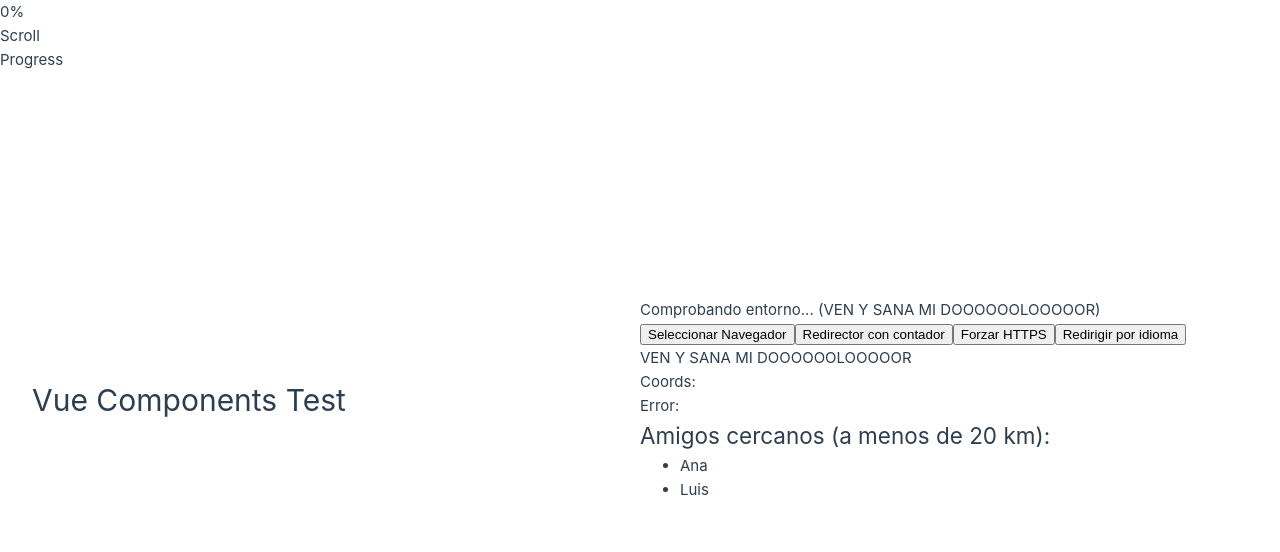
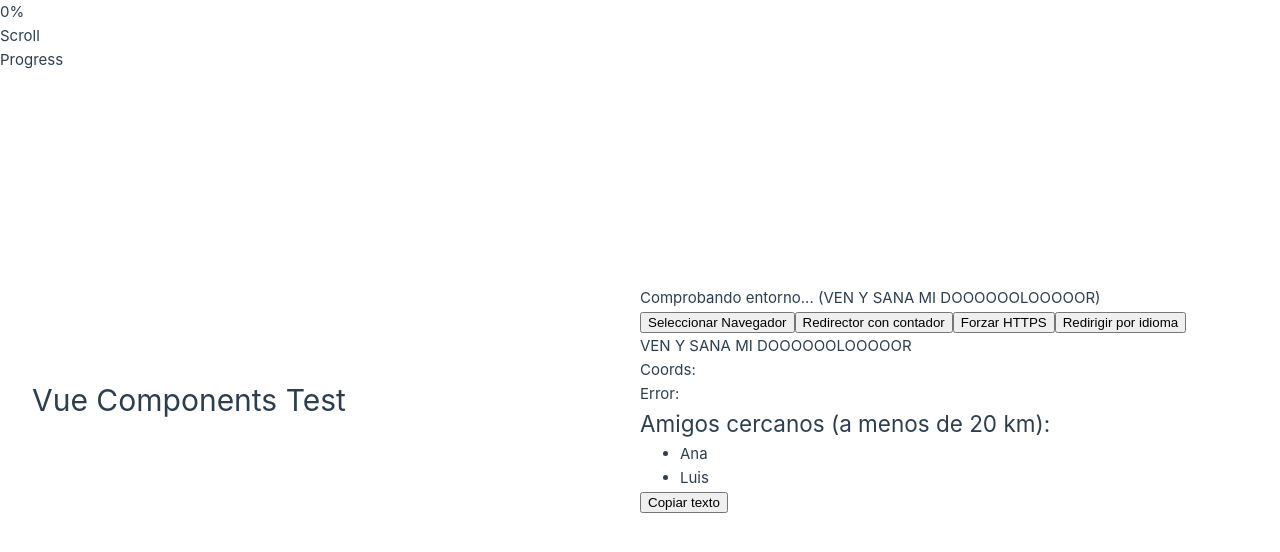
Before and after one commit to YMB06/DWECY-H, a Vue app in the folder Practica3/Practica3/: page / in a window 1280 px wide. Shown: the top 552 px of the page. Built offline with nearby package versions, Linux system fonts and the light colour scheme; no server answers.

Commit message:
3.4 completado

```diff
--- a/Practica3/Practica3/src/App.vue
+++ b/Practica3/Practica3/src/App.vue
@@ -2,6 +2,7 @@
 import ScrollProgressBar from './components/Punto1/Punto1-3/ScrollProgressBar.vue'
 import SmartRedirector from './components/Punto2/Punto2-3/SmartRedirector.vue';
 import ProximityDetector from './components/Punto3/Punto3-3/ProximityDetector.vue';
+import CopyToClipboard from './components/Punto3/Punto3-4/CopyToClipboard.vue';
 </script>
 
 <template>
@@ -13,6 +14,7 @@ import ProximityDetector from './components/Punto3/Punto3-3/ProximityDetector.vu
     <ScrollProgressBar />
     <SmartRedirector />
     <ProximityDetector />
+    <CopyToClipboard textToCopy="kirby" />
 
   </main>
 </template>
--- /dev/null
+++ b/Practica3/Practica3/src/components/Punto3/Punto3-4/CopyToClipboard.vue
@@ -0,0 +1,24 @@
+<template>
+    <div>
+        <button @click="copyText">{{ copyExito ? '¡Copiado!' : 'Copiar texto' }}</button>
+    </div>
+</template>
+
+<script setup lang="ts">
+import { ref } from 'vue';
+
+const { textToCopy } = defineProps<{ textToCopy?: string }>();
+const copyExito = ref(false);
+
+async function copyText() {
+    try {
+        await navigator.clipboard.writeText(textToCopy || 'Texto por defecto');
+        copyExito.value = true;
+        setTimeout(() => {
+            copyExito.value = false;
+        }, 2000);
+    } catch (err) {
+        console.error('Error al copiar al portapeles: ', err);
+    }
+}
+</script>
```
